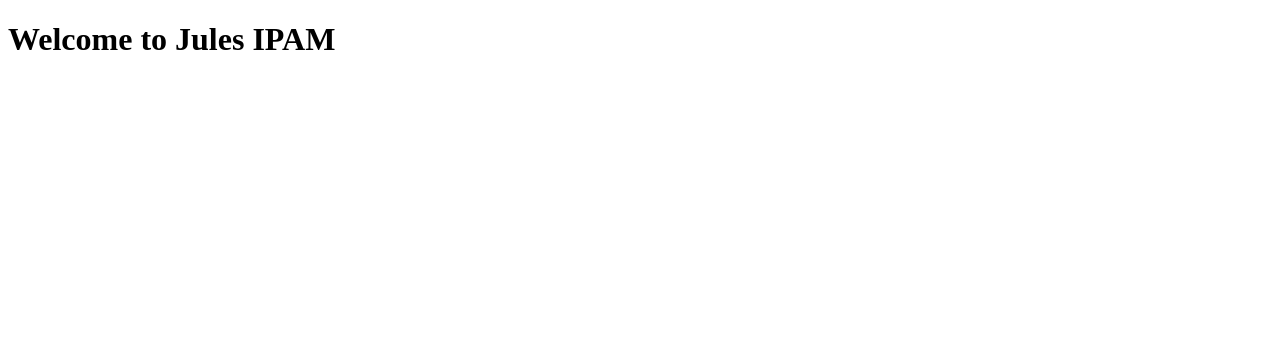
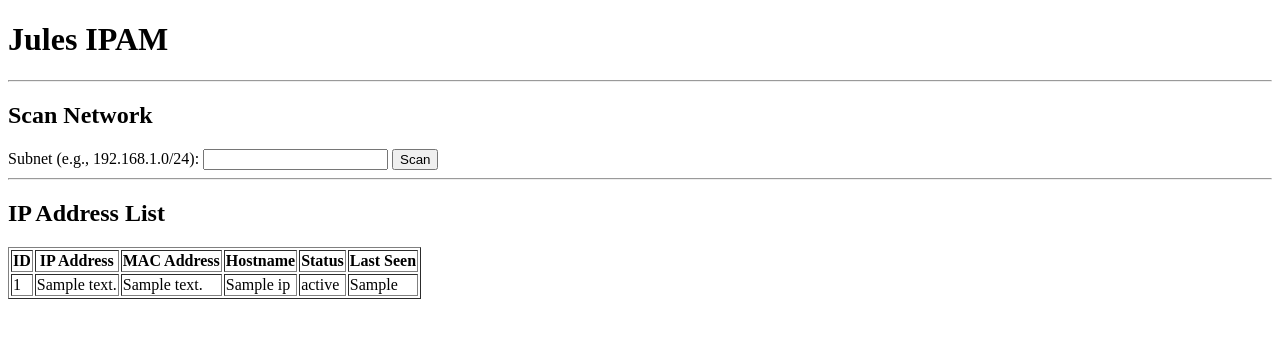
Before and after one commit to bsbae-git/Spring-Boot-Intranet-IP-Management-Project, a Spring app: template src/main/resources/templates/index.html in a window 1280 px wide. Shown: the top 338 px of the page. Run offline with Thymeleaf, Linux system fonts and the light colour scheme; the template is opened without the code that fills it: most values are stand-ins (such as "Sample title", 1, 10 or a date in 2020); data that the repository does not hold is empty; some of the project's set-up classes (security, data sources, template engines, error pages and the like) are left out, and stand-ins take their place.

Commit message:
feat: Implement UI and controller layer
- Adds `LoginController` to handle the display of the login page.
- Adds `IpAddressController` to manage the main application logic, including displaying the IP list and initiating network scans.
- Removes the original `HomeController`, which is now redundant.
- Updates `login.html` with a Thymeleaf and Spring Security-powered form.
- Updates `index.html` to display a table of IP addresses, a form for scanning subnets, and a logout button.
- Integrates the frontend with the backend services for a fully functional user interface.

```diff
--- a/src/main/resources/templates/index.html
+++ b/src/main/resources/templates/index.html
@@ -1,10 +1,52 @@
 <!DOCTYPE html>
-<html lang="en">
+<html xmlns:th="http://www.thymeleaf.org" xmlns:sec="http://www.thymeleaf.org/extras/spring-security">
 <head>
-    <meta charset="UTF-8">
     <title>Jules IPAM</title>
 </head>
 <body>
-    <h1>Welcome to Jules IPAM</h1>
+    <h1>Jules IPAM</h1>
+
+    <div sec:authorize="isAuthenticated()">
+        <p>Welcome, <span sec:authentication="name">User</span>!</p>
+        <form th:action="@{/logout}" method="post">
+            <input type="submit" value="Logout" />
+        </form>
+    </div>
+
+    <hr/>
+
+    <h2>Scan Network</h2>
+    <form th:action="@{/scan}" method="post">
+        <label for="subnet">Subnet (e.g., 192.168.1.0/24):</label>
+        <input type="text" id="subnet" name="subnet" />
+        <input type="submit" value="Scan" />
+    </form>
+
+    <hr/>
+
+    <h2>IP Address List</h2>
+    <table border="1">
+        <thead>
+            <tr>
+                <th>ID</th>
+                <th>IP Address</th>
+                <th>MAC Address</th>
+                <th>Hostname</th>
+                <th>Status</th>
+                <th>Last Seen</th>
+            </tr>
+        </thead>
+        <tbody>
+            <tr th:each="ip : ${ipList}">
+                <td th:text="${ip.id}">1</td>
+                <td th:text="${ip.ipAddress}">192.168.1.1</td>
+                <td th:text="${ip.macAddress}">00:00:00:00:00:00</td>
+                <td th:text="${ip.hostname}">example.com</td>
+                <td th:text="${ip.status}">active</td>
+                <td th:text="${ip.lastSeen}">2025-01-01 12:00:00</td>
+            </tr>
+        </tbody>
+    </table>
+
 </body>
 </html>
```
Also changed, not shown: src/main/java/com/example/ipam/controller/IpAddressController.java (added, +36 -0 lines), src/main/java/com/example/ipam/controller/LoginController.java (renamed from src/main/java/com/example/ipam/controller/HomeController.java, +1 -6 lines), src/main/resources/templates/login.html (+13 -6 lines).
